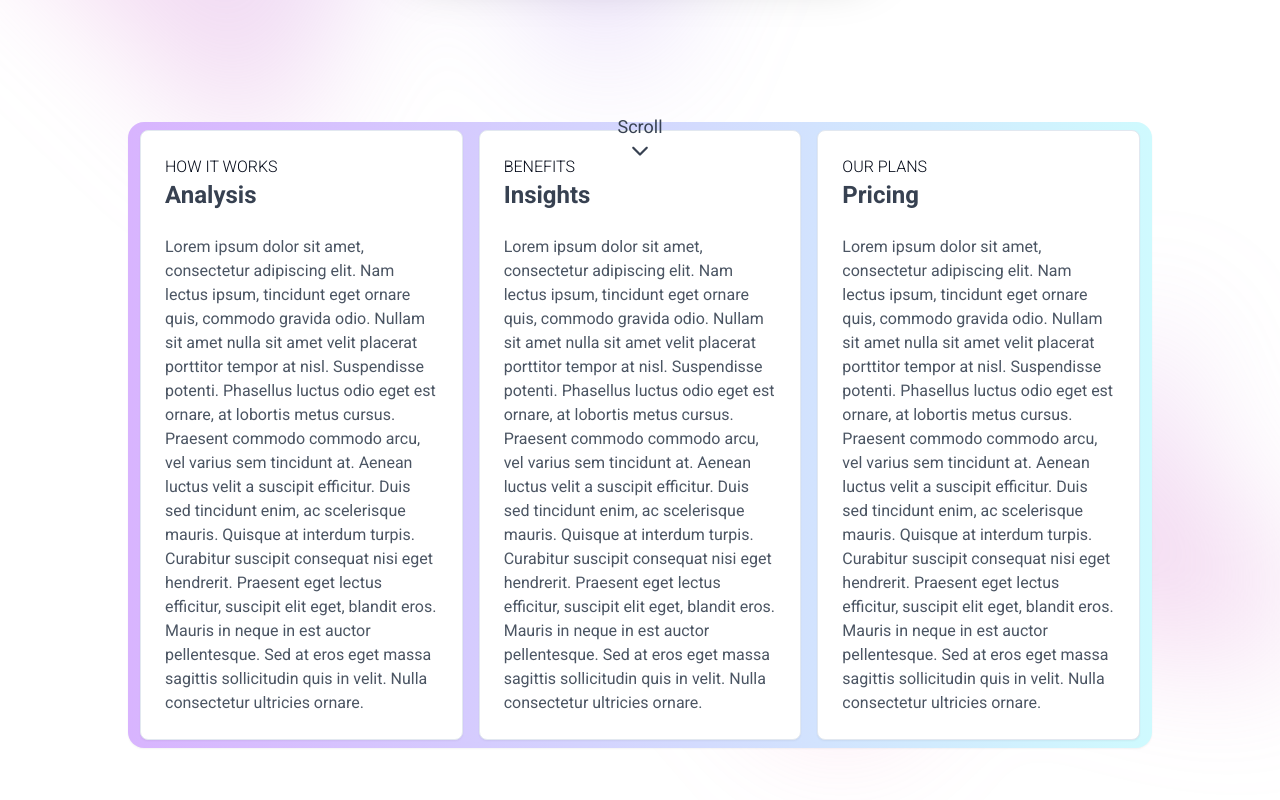
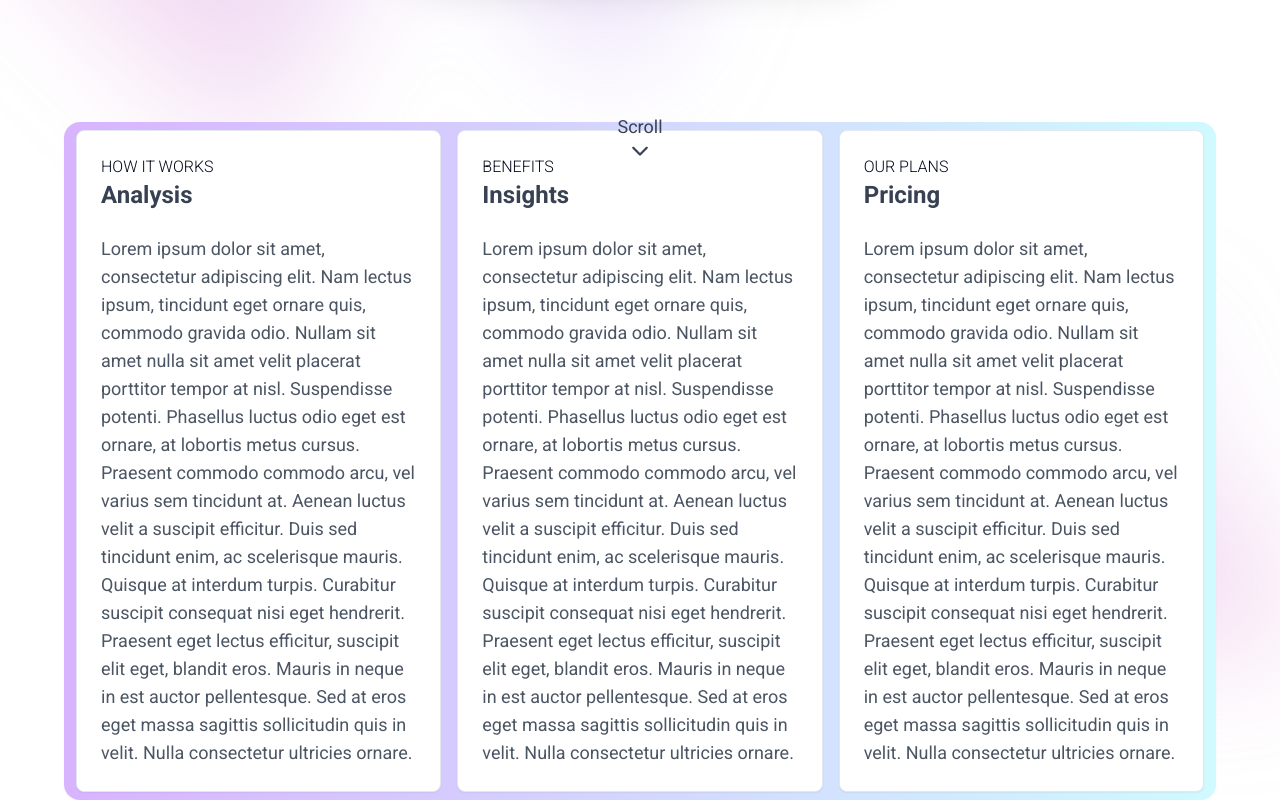
Before and after one commit to hoainamcse/prime-estate, a React (Vite) app: page / in a window 1280 px wide. Shown: the part 574-1374 px from the top of the page. Before the commit the page ends 1324 px from the top, so only its background shows below. Built offline with nearby package versions, Linux system fonts and the light colour scheme.

Commit message:
screen size improvements

```diff
--- a/src/pages/HomePage.jsx
+++ b/src/pages/HomePage.jsx
@@ -94,32 +94,32 @@ const HomePage = () => {
                         </div>
                     </div>
 
-                    <Card className="bg-gradient-to-r from-purple-300 to-cyan-100 w-[80%] border-0 mt-36 rounded-2xl">
+                    <Card className="bg-gradient-to-r from-purple-300 to-cyan-100 sm:w-[90%] w-[100%] border-0 mt-36 rounded-2xl">
                         <CardContent className="columns-3 py-2 px-3">
-                            <Card>
+                            <Card >
                                 <CardHeader className="font-light">
                                     HOW IT WORKS
                                     <h4 className="text-2xl font-bold text-gray-700">Analysis</h4>
                                 </CardHeader>
-                                <CardContent className="text-gray-600">
+                                <CardContent className="text-gray-600  text-xs md:text-lg">
                                     Lorem ipsum dolor sit amet, consectetur adipiscing elit. Nam lectus ipsum, tincidunt eget ornare quis, commodo gravida odio. Nullam sit amet nulla sit amet velit placerat porttitor tempor at nisl. Suspendisse potenti. Phasellus luctus odio eget est ornare, at lobortis metus cursus. Praesent commodo commodo arcu, vel varius sem tincidunt at. Aenean luctus velit a suscipit efficitur. Duis sed tincidunt enim, ac scelerisque mauris. Quisque at interdum turpis. Curabitur suscipit consequat nisi eget hendrerit. Praesent eget lectus efficitur, suscipit elit eget, blandit eros. Mauris in neque in est auctor pellentesque. Sed at eros eget massa sagittis sollicitudin quis in velit. Nulla consectetur ultricies ornare.
                                 </CardContent>
                             </Card>
-                            <Card>
+                            <Card >
                                 <CardHeader className="font-light">
                                     BENEFITS
                                     <h4 className="text-2xl font-bold text-gray-700">Insights</h4>
                                 </CardHeader>
-                                <CardContent className="text-gray-600">
+                                <CardContent className="text-gray-600 text-xs md:text-lg">
                                     Lorem ipsum dolor sit amet, consectetur adipiscing elit. Nam lectus ipsum, tincidunt eget ornare quis, commodo gravida odio. Nullam sit amet nulla sit amet velit placerat porttitor tempor at nisl. Suspendisse potenti. Phasellus luctus odio eget est ornare, at lobortis metus cursus. Praesent commodo commodo arcu, vel varius sem tincidunt at. Aenean luctus velit a suscipit efficitur. Duis sed tincidunt enim, ac scelerisque mauris. Quisque at interdum turpis. Curabitur suscipit consequat nisi eget hendrerit. Praesent eget lectus efficitur, suscipit elit eget, blandit eros. Mauris in neque in est auctor pellentesque. Sed at eros eget massa sagittis sollicitudin quis in velit. Nulla consectetur ultricies ornare.
                                 </CardContent>
                             </Card>
-                            <Card>
+                            <Card >
                                 <CardHeader className="font-light">
                                     OUR PLANS
                                     <h4 className="text-2xl font-bold text-gray-700">Pricing</h4>
                                 </CardHeader>
-                                <CardContent className="text-gray-600">
+                                <CardContent className="text-gray-600 text-xs md:text-lg">
                                     Lorem ipsum dolor sit amet, consectetur adipiscing elit. Nam lectus ipsum, tincidunt eget ornare quis, commodo gravida odio. Nullam sit amet nulla sit amet velit placerat porttitor tempor at nisl. Suspendisse potenti. Phasellus luctus odio eget est ornare, at lobortis metus cursus. Praesent commodo commodo arcu, vel varius sem tincidunt at. Aenean luctus velit a suscipit efficitur. Duis sed tincidunt enim, ac scelerisque mauris. Quisque at interdum turpis. Curabitur suscipit consequat nisi eget hendrerit. Praesent eget lectus efficitur, suscipit elit eget, blandit eros. Mauris in neque in est auctor pellentesque. Sed at eros eget massa sagittis sollicitudin quis in velit. Nulla consectetur ultricies ornare.
                                 </CardContent>
                             </Card>
```
